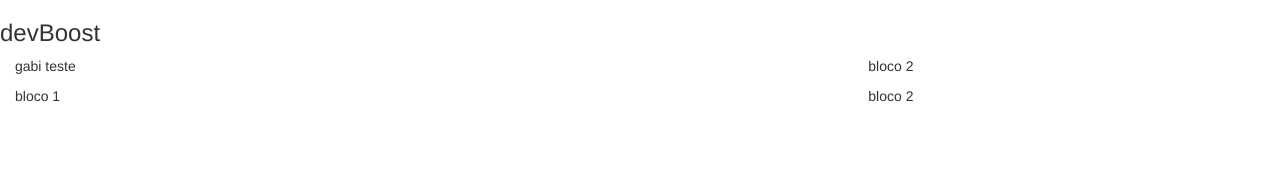
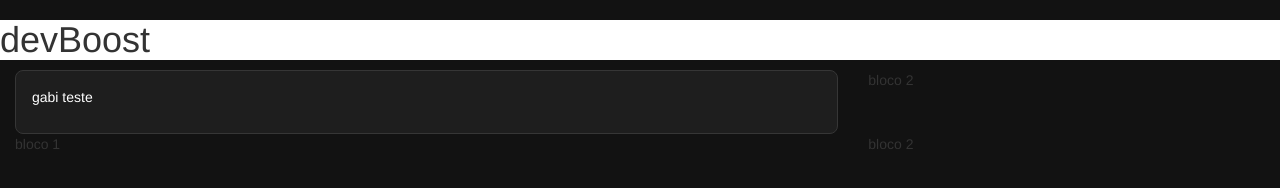
Before and after one commit to garouxl/devBoost-exercicio-1, a website: page devBoost-interface-itau-2.0/index.html in a window 1280 px wide. Drawn offline with nearby package versions, Linux system fonts and the light colour scheme.

Commit message:
Subindo variaveis com as cores primarias

```diff
--- a/devBoost-interface-itau-2.0/sass/partials/_reset.scss
+++ b/devBoost-interface-itau-2.0/sass/partials/_reset.scss
@@ -1,3 +1,7 @@
+$bg-dark-black: #121212;
+$bg-light-black: #1E1E1E;
+$border: #363636;
+
 *,
 *::after,
 *::before {
@@ -14,7 +18,7 @@
 
 html {
   font-size: 62.5%;
-  background-color: #121212;
+  background-color: $bg-dark-black;
 }
 
 body {
@@ -34,8 +38,8 @@ p {
 }
 
 .card {
-  background-color: #1E1E1E;
-  border: 1px solid #363636;
+  background-color: $bg-light-black;
+  border: 1px solid $border;
   border-radius: 8px;
   color: #ffffff;
   padding: 1.6rem;
```
Also changed, not shown: devBoost-interface-itau-2.0/css/main.css, 1 other file.
